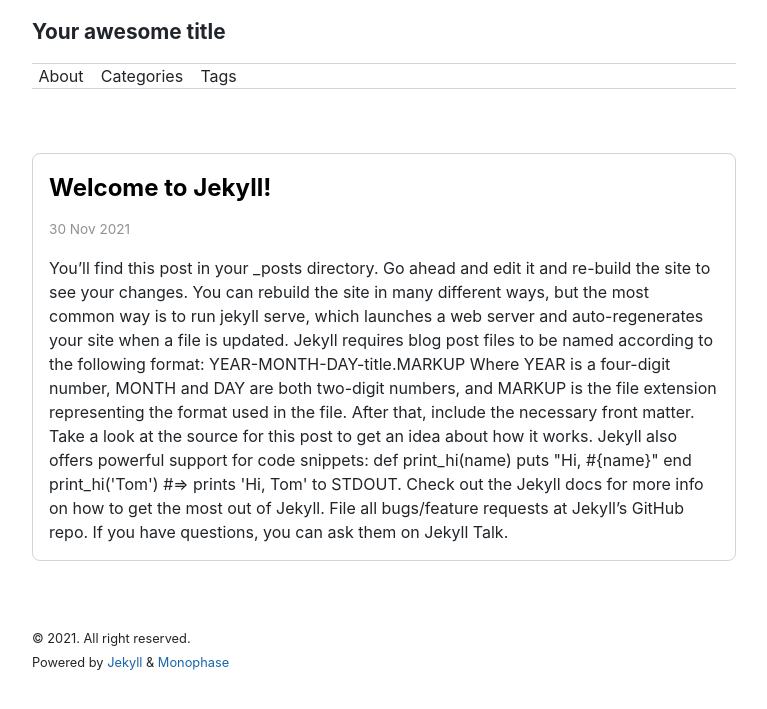
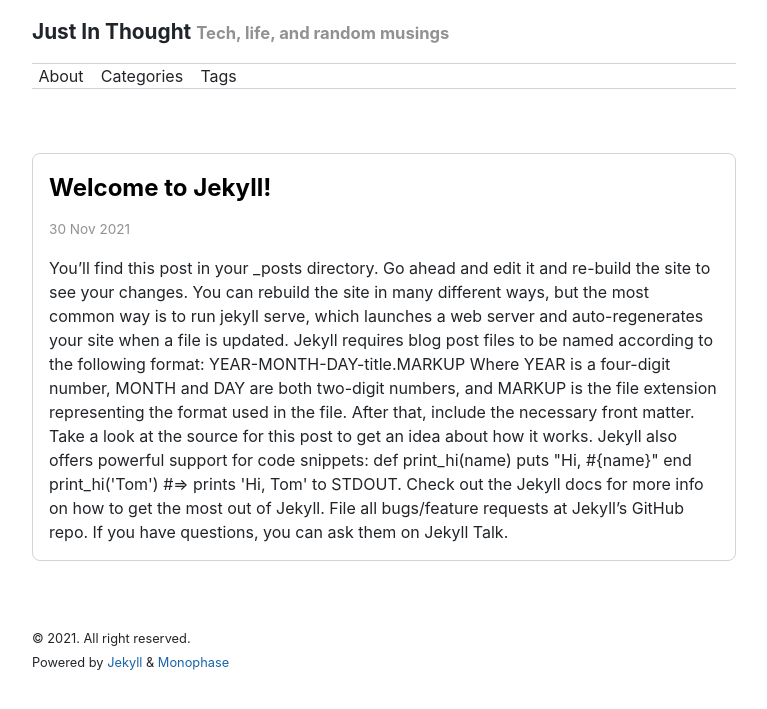
Before and after one commit to justinjao/justinjao.github.io, a Jekyll site: the page built from index.md, in a window 1280 px wide. Shown: the top 709 px of the page, without its empty margins (256-1023 px from the left). Built offline with Jekyll 4.4.1, drawn with Linux system fonts in a browser that asks for light colours; nearby versions of some CDN libraries; part of the change alters nothing that is shown.

Commit message:
updated _config.yml with details

```diff
--- a/_config.yml
+++ b/_config.yml
@@ -18,16 +18,14 @@
 # You can create any custom variable you would like, and they will be accessible
 # in the templates via {{ site.myvariable }}.
 
-title: Your awesome title
-email: your-email@example.com
+title: Just In Thought
+tagline: Tech, life, and random musings
+# email: your-email@example.com
 description: >- # this means to ignore newlines until "baseurl:"
-  Write an awesome description for your new site here. You can edit this
-  line in _config.yml. It will appear in your document head meta (for
-  Google search results) and in your feed.xml site description.
+  Tech, life, and random musings
 baseurl: "" # the subpath of your site, e.g. /blog
 url: "" # the base hostname & protocol for your site, e.g. http://example.com
-twitter_username: jekyllrb
-github_username:  jekyll
+github_username:  justinjao
 
 # Build settings
 
```
